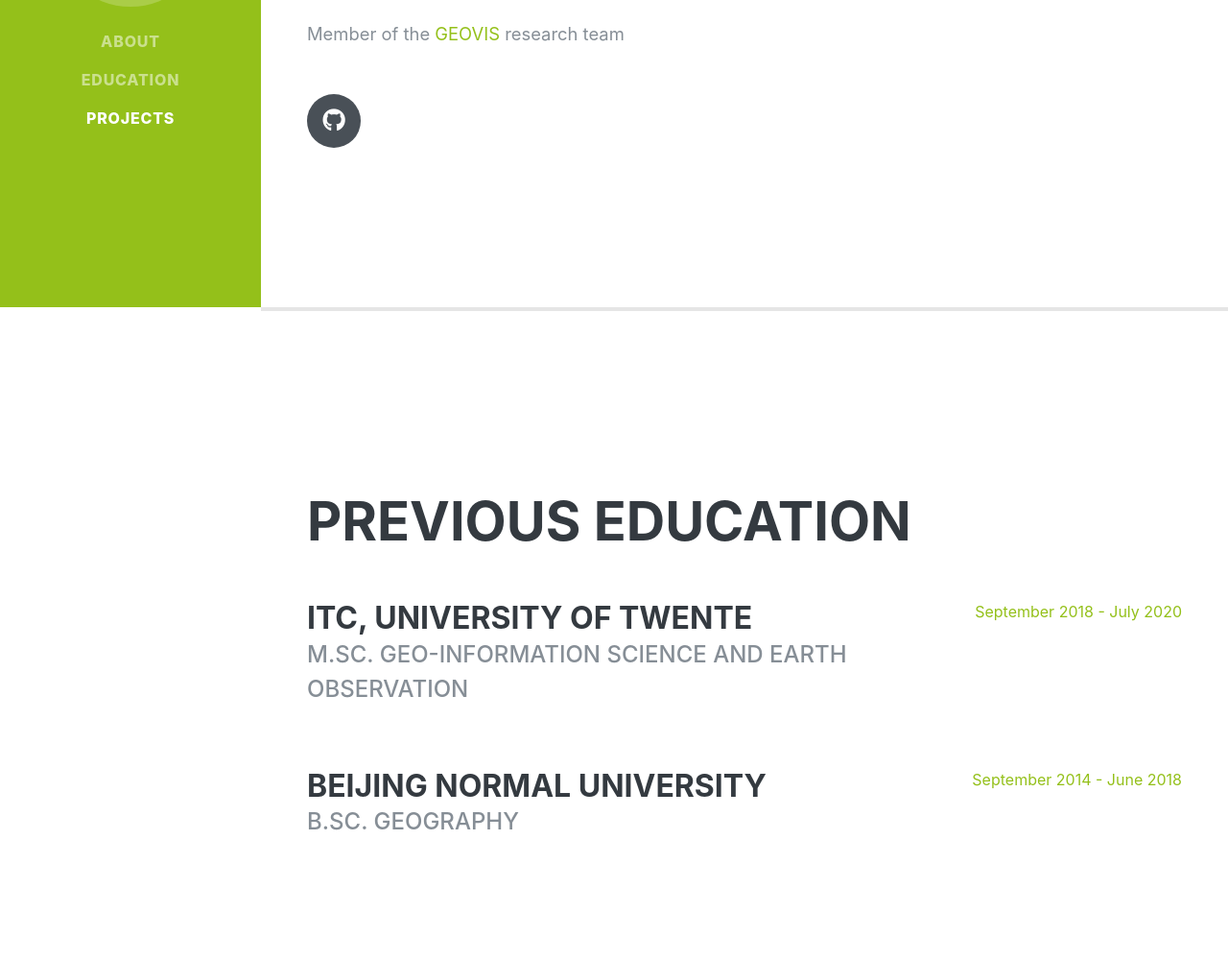
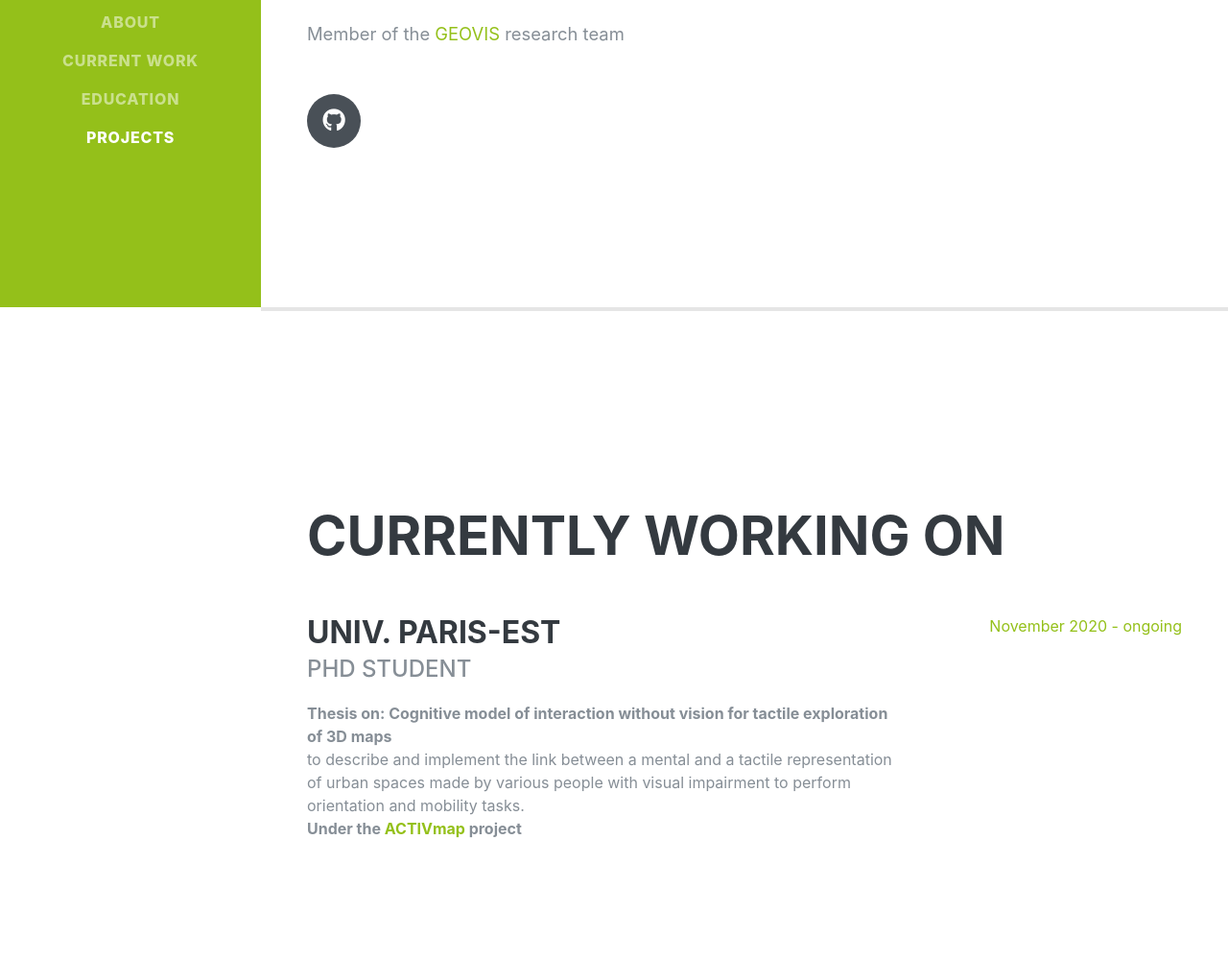
Before and after one commit to umrlastig/markie-jiang, a plain HTML site: page index.html in a window 1280 px wide. Shown: the part 480-1480 px from the top of the page at 96% size. Drawn offline with nearby package versions, Linux system fonts and the light colour scheme; a web font is replaced by a local one.

Commit message:
update 2021-01-28

```diff
--- a/index.html
+++ b/index.html
@@ -56,6 +56,10 @@
         <li class="nav-item">
           <a class="nav-link js-scroll-trigger lang-en" href="#about">About</a>
           <a class="nav-link js-scroll-trigger lang-fr" href="#about">Présentation</a>
+        </li>
+        <li class="nav-item">
+          <a class="nav-link js-scroll-trigger lang-en" href="#currentwork">Current work</a>
+          <!-- <a class="nav-link js-scroll-trigger lang-fr" href="#about">Présentation</a> -->
         </li>
         <!-- <li class="nav-item">
           <a class="nav-link js-scroll-trigger lang-en" href="#interest">Research Interests</a>
@@ -423,6 +427,29 @@
 
     <hr class="m-0">
 
+    <!-- 2021 01 28 -->
+    <section class="resume-section p-3 p-lg-5 d-flex align-items-center" id="currentwork">
+      <div class="w-100">
+        <h2 class="mb-5">Currently Working On</h2>
+        <div class="resume-item d-flex flex-column flex-md-row justify-content-between mb-5">
+          <div class="resume-content">
+            <h3 class="mb-0">Univ. Paris-Est</h3>
+            <div class="subheading mb-3">PhD student</div>
+            <div><b>Thesis on: Cognitive model of interaction without vision for tactile exploration of 3D maps</b></div>
+            <div>to describe and implement the link between a mental and a tactile representation of urban spaces made by various people with visual impairment to perform orientation and mobility tasks.
+            </div>
+            <div> <b>Under the
+              <a href="https://activmap.limos.fr/">ACTIVmap</a> project </b>
+            </div>
+          </div>
+          <div class="resume-date text-md-right">
+            <span class="text-primary">November 2020 - ongoing</span>
+          </div>
+        </div>
+      </div>
+    </section>
+
+
     <section class="resume-section p-3 p-lg-5 d-flex align-items-center" id="education">
       <div class="w-100">
         <h2 class="mb-5">Previous Education</h2>
```
